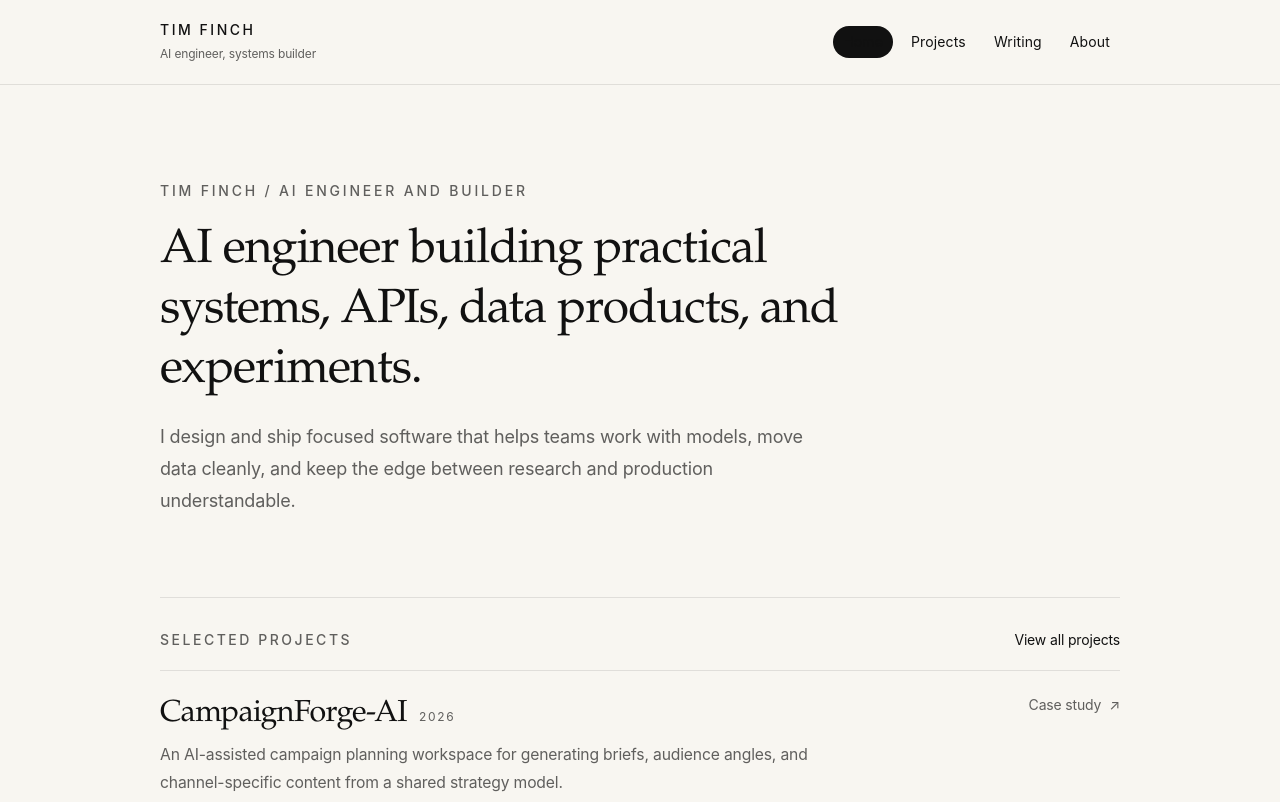
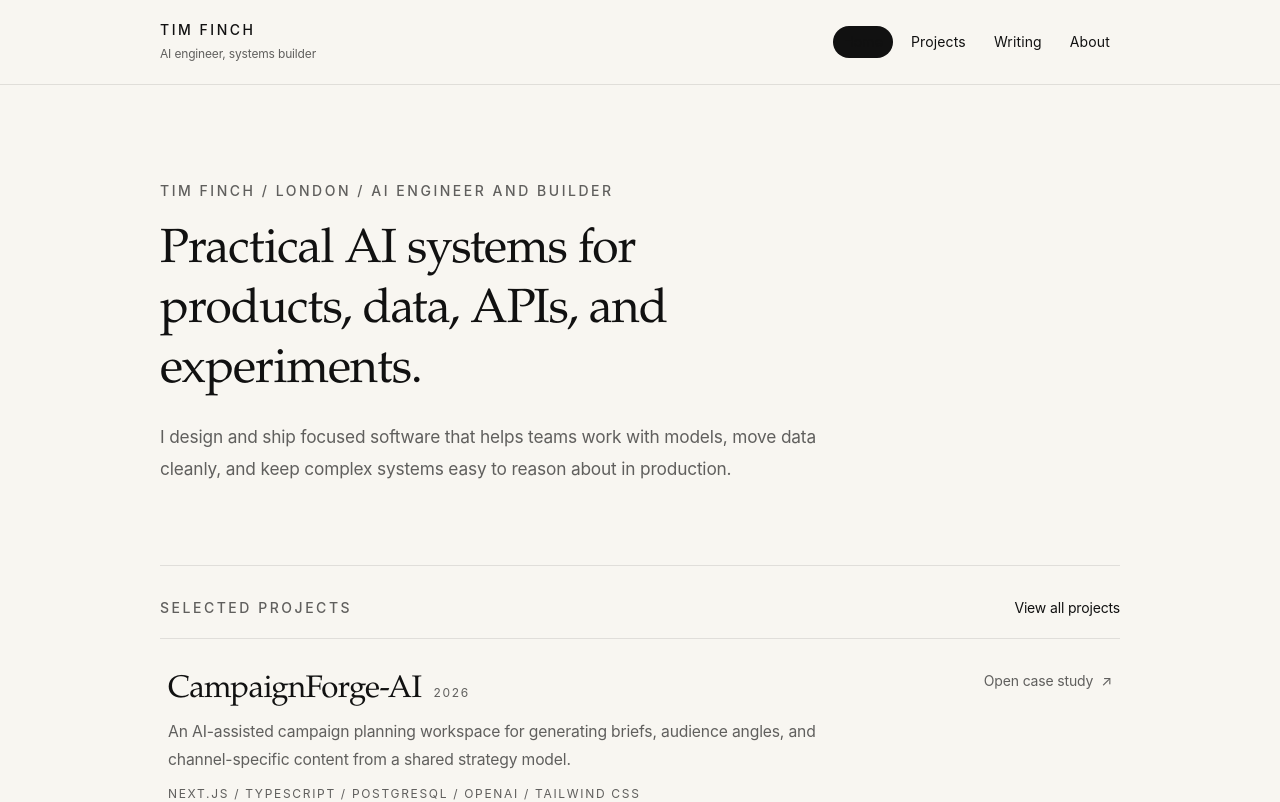
Before and after one commit to Peippo1/portfolio-site, a Next.js app: page / in a window 1280 px wide. Shown: the top 802 px of the page. Built offline with nearby package versions, Linux system fonts and the light colour scheme.

Commit message:
Build projects pages

```diff
--- a/src/app/page.tsx
+++ b/src/app/page.tsx
@@ -16,19 +16,18 @@ export default function HomePage() {
     <main>
       <Container className="max-w-4xl py-16 sm:py-20 lg:py-24">
         <header className="max-w-3xl">
-          <p className="text-sm font-medium tracking-[0.2em] text-[var(--color-muted)] uppercase">
-            {profile.name} / {profile.role}
+          <p className="text-sm font-medium tracking-[0.18em] text-[var(--color-muted)] uppercase">
+            {profile.name} / London / {profile.role}
           </p>
 
-          <h1 className="font-editorial mt-5 text-4xl leading-tight sm:text-5xl">
-            AI engineer building practical systems, APIs, data products, and
-            experiments.
+          <h1 className="font-editorial mt-5 max-w-2xl text-4xl leading-tight sm:text-5xl">
+            Practical AI systems for products, data, APIs, and experiments.
           </h1>
 
-          <p className="mt-5 max-w-2xl text-[1.04rem] leading-8 text-[var(--color-muted)] sm:text-lg">
+          <p className="mt-5 max-w-2xl text-[1.02rem] leading-8 text-[var(--color-muted)] sm:text-[1.08rem]">
             I design and ship focused software that helps teams work with
-            models, move data cleanly, and keep the edge between research and
-            production understandable.
+            models, move data cleanly, and keep complex systems easy to reason
+            about in production.
           </p>
         </header>
 
@@ -56,11 +55,11 @@ export default function HomePage() {
               <article key={project.slug} className="group py-5 sm:py-6">
                 <Link
                   href={`/projects/${project.slug}`}
-                  className="grid gap-3 sm:grid-cols-[minmax(0,1fr)_auto] sm:gap-6"
+                  className="grid gap-3 rounded-[1rem] px-1 py-1 transition-colors duration-150 hover:bg-black/[0.015] sm:grid-cols-[minmax(0,1fr)_auto] sm:gap-6 sm:px-2 sm:py-2"
                 >
                   <div className="min-w-0">
                     <div className="flex flex-wrap items-baseline gap-x-3 gap-y-1">
-                      <h3 className="font-editorial text-[1.7rem] leading-tight sm:text-[1.9rem]">
+                      <h3 className="font-editorial text-[1.72rem] leading-tight transition-colors duration-150 group-hover:text-[var(--color-text)] sm:text-[1.95rem]">
                         {project.title}
                       </h3>
                       <span className="text-xs tracking-[0.14em] text-[var(--color-muted)] uppercase">
@@ -77,7 +76,7 @@ export default function HomePage() {
 
                   <div className="flex items-start sm:justify-end">
                     <span className="inline-flex items-center gap-2 text-sm text-[var(--color-muted)] transition-transform duration-150 group-hover:translate-x-0.5 group-hover:text-[var(--color-text)]">
-                      Case study <span aria-hidden="true">↗</span>
+                      Open case study <span aria-hidden="true">↗</span>
                     </span>
                   </div>
                 </Link>
--- a/src/components/projects/project-list.tsx
+++ b/src/components/projects/project-list.tsx
@@ -12,11 +12,11 @@ export function ProjectList({ projects }: ProjectListProps) {
         <article key={project.slug} className="group">
           <Link
             href={`/projects/${project.slug}`}
-            className="grid gap-4 py-5 sm:py-6 md:grid-cols-[minmax(0,1fr)_auto]"
+            className="grid gap-4 rounded-[1rem] px-1 py-5 transition-colors duration-150 hover:bg-black/[0.015] sm:py-6 sm:px-2 md:grid-cols-[minmax(0,1fr)_auto]"
           >
             <div className="min-w-0">
               <div className="flex flex-wrap items-baseline gap-x-3 gap-y-1">
-                <h3 className="font-editorial text-[1.55rem] leading-tight sm:text-[1.75rem]">
+                <h3 className="font-editorial text-[1.55rem] leading-tight transition-colors duration-150 group-hover:text-[var(--color-text)] sm:text-[1.75rem]">
                   {project.title}
                 </h3>
                 <span className="text-xs tracking-[0.14em] text-[var(--color-muted)] uppercase">
@@ -35,7 +35,7 @@ export function ProjectList({ projects }: ProjectListProps) {
 
             <div className="flex items-start md:justify-end">
               <span className="inline-flex items-center gap-2 text-sm text-[var(--color-muted)] transition-transform duration-150 group-hover:translate-x-0.5 group-hover:text-[var(--color-text)]">
-                View
+                Open
                 <span aria-hidden="true">↗</span>
               </span>
             </div>
```
